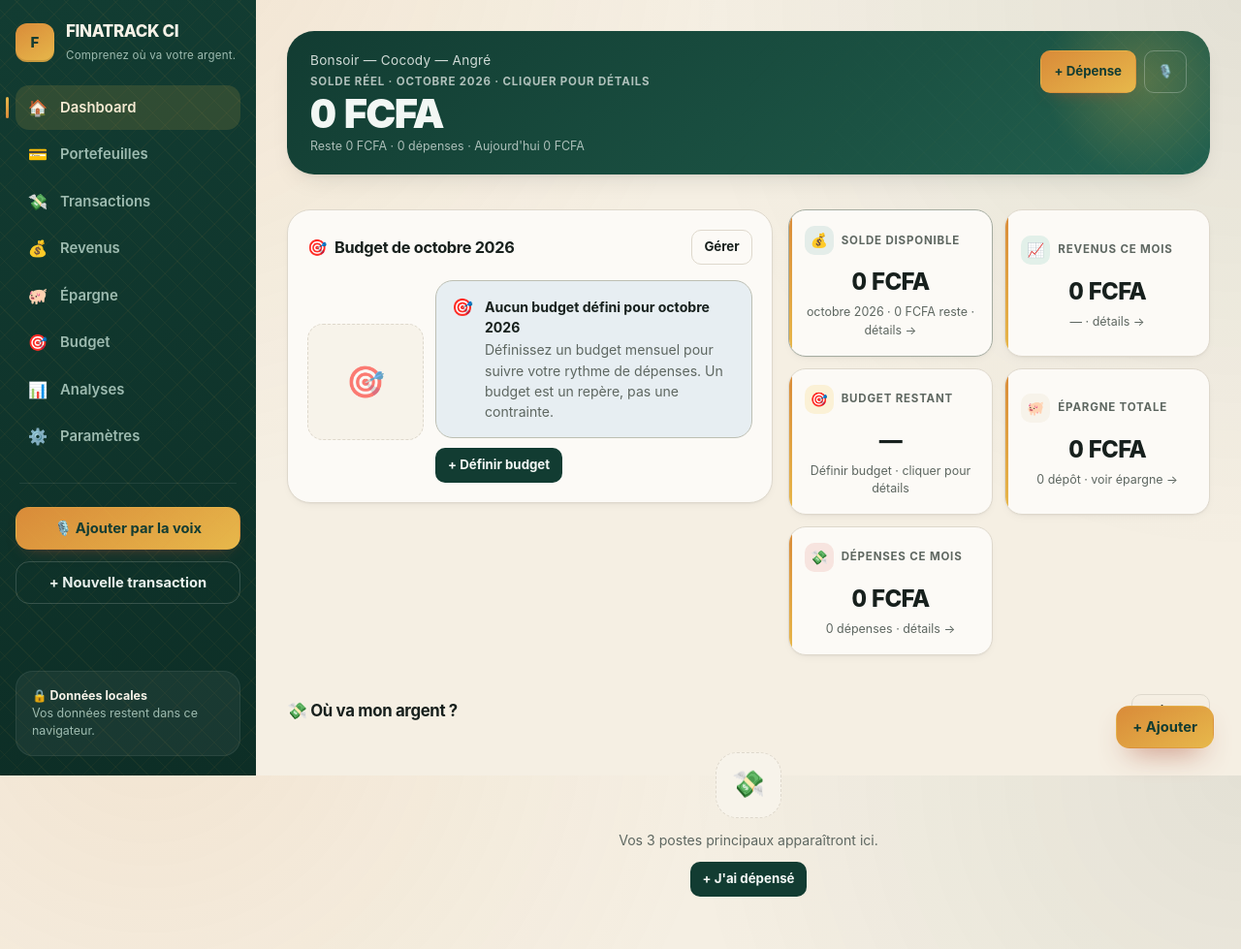
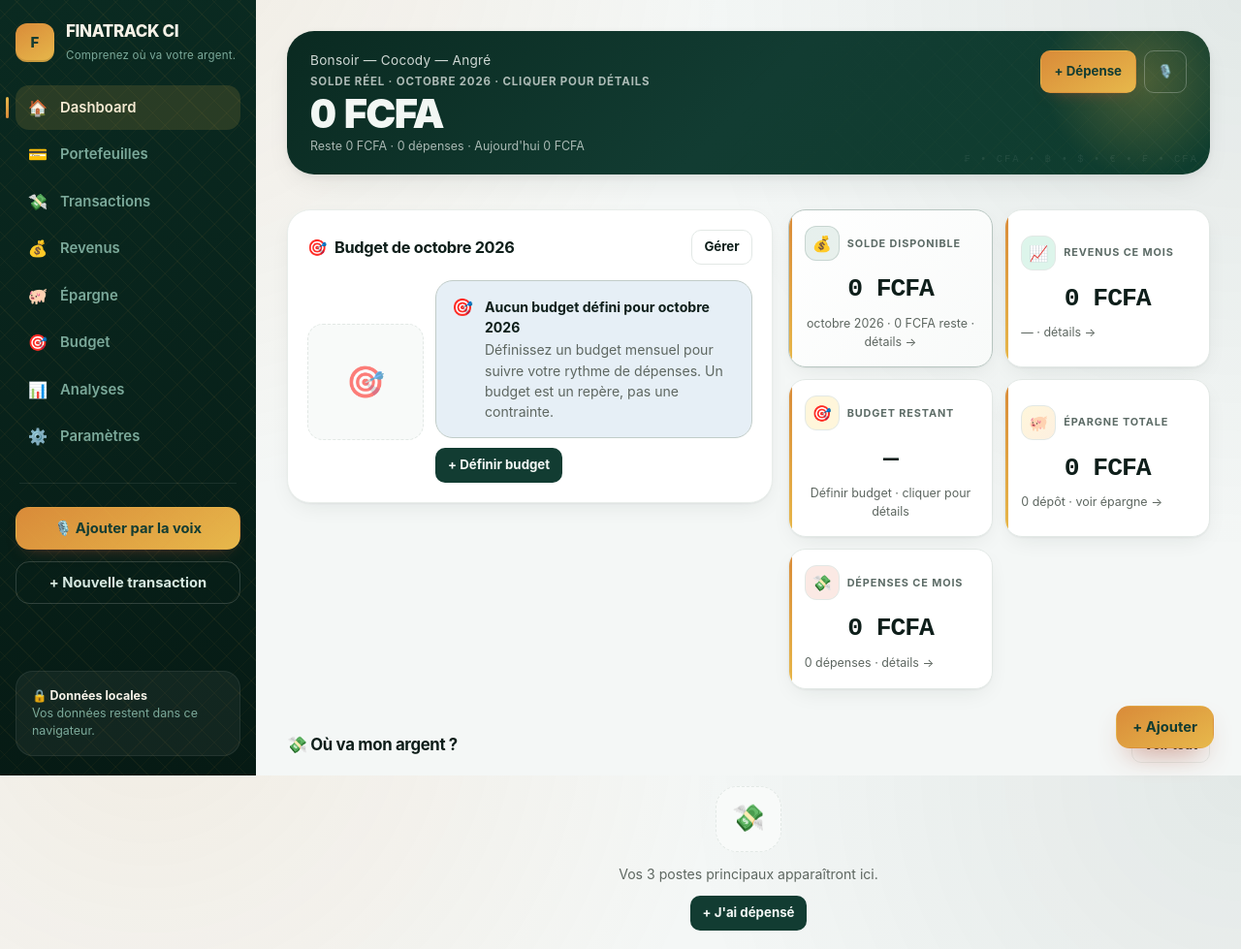
Before and after one commit to Bervellearnaud/finatrack, a website: page index.html in a window 1280 px wide. Shown: the top 979 px of the page at 97% size. Drawn offline with Linux system fonts and the light colour scheme; sample sign-in values are in the browser's storage.

Commit message:
v3.2.0: theme finance pro - background #F4F7F6 cartes blanches, chiffres tabulaires, ombres banque, grille subtile, hero filigrane CFA

```diff
--- a/css/components.css
+++ b/css/components.css
@@ -1008,7 +1008,17 @@
     border: 1px solid rgba(46, 204, 138, 0.2);
 }
 
-/* Cartes */
+/* Cartes — light finance pro */
+.card, .kpi-card, .top3-card, .flow-step, .stat-card {
+    background: #FFFFFF;
+    border: 1px solid #E8EDEA;
+    box-shadow: var(--shadow-card);
+}
+.card:hover {
+    border-color: #D5DDDA;
+}
+
+/* Cartes sombres */
 [data-theme="dark"] .card,
 [data-theme="dark"] .kpi-card,
 [data-theme="dark"] .top3-card,
--- a/css/style.css
+++ b/css/style.css
@@ -8,36 +8,43 @@
    1. DESIGN TOKENS
    -------------------------------------------------------------------------- */
 :root {
-    /* Couleurs de marque (spécification) */
-    --primary: #123C32;
+    /* Couleurs de marque — finance pro (spécification §5 conservée, fonds revus pour look banque) */
+    --primary: #123C32;          /* vert billet profond — banque */
     --primary-light: #1E5A4A;
-    --secondary: #D98B39;
-    --accent: #E7B84B;
+    --secondary: #D98B39;        /* orange cuivre — accent finance */
+    --accent: #E7B84B;           /* or — prospérité */
     --earth: #A94A32;
-    --background: #F5EFE3;
-    --surface: #FCFAF6;
-    --text: #17201D;
-    --text-muted: #6B756F;
-    --border: #DED8CC;
-    --success: #2E7D5B;
-    --danger: #B94735;
+    --background: #F4F7F6;       /* gris-vert très clair — app bancaire (était #F5EFE3 beige) */
+    --surface: #FFFFFF;          /* cartes blanches pures — style Wave/Djamo/Bank */
+    --text: #0E1E1A;             /* noir-vert profond — chiffres qui claquent */
+    --text-muted: #5C6B66;
+    --border: #E2E8E5;           /* bordure fine bancaire */
+    --success: #0E8A5A;          /* vert positif finance */
+    --danger: #D93D4A;           /* rouge financier */
 
-    /* Dérivés */
-    --primary-soft: #E4EDE9;
-    --secondary-soft: #FBEEDC;
-    --accent-soft: #FBF1D6;
-    --earth-soft: #F7E4DF;
-    --success-soft: #E2F0E9;
-    --danger-soft: #F8E3DF;
-    --info-soft: #E7EEF2;
+    /* Dérivés — tons pastel finance */
+    --primary-soft: #E6F0ED;
+    --secondary-soft: #FDF0E0;
+    --accent-soft: #FFF6DB;
+    --earth-soft: #FBE9E4;
+    --success-soft: #DDF5EB;
+    --danger-soft: #FEE5E7;
+    --info-soft: #E6EFF6;
 
-    /* Surfaces & profondeur */
-    --surface-2: #F7F3EA;
-    --surface-3: #F1EBDF;
-    --sidebar-bg: #123C32;
-    --sidebar-bg-2: #0D2E26;
-    --sidebar-text: #E9F1ED;
-    --sidebar-muted: #9DBBB0;
+    /* Surfaces & profondeur — look banque pro */
+    --surface-2: #F8FAF9;
+    --surface-3: #EEF3F0;
+    --sidebar-bg: #0A2A21;       /* sidebar plus sombre, style banque privée */
+    --sidebar-bg-2: #061A14;
+    --sidebar-text: #D6E8E0;
+    --sidebar-muted: #7BA99A;
+
+    /* Finance tokens — nouveau v3.2 */
+    --finance-positive: #0E8A5A;
+    --finance-negative: #D93D4A;
+    --finance-neutral: #5C6B66;
+    --finance-gold: #C9A86A;
+    --finance-grid: rgba(18, 60, 50, 0.06);
 
     /* Rayons */
     --r-xs: 8px;
@@ -47,13 +54,14 @@
     --r-xl: 24px;
     --r-pill: 999px;
 
-    /* Ombres */
-    --shadow-xs: 0 1px 2px rgba(23, 32, 29, 0.05);
-    --shadow-sm: 0 1px 2px rgba(23, 32, 29, 0.04), 0 4px 12px -6px rgba(23, 32, 29, 0.10);
-    --shadow-md: 0 2px 4px rgba(23, 32, 29, 0.04), 0 12px 28px -14px rgba(23, 32, 29, 0.18);
-    --shadow-lg: 0 18px 48px -20px rgba(23, 32, 29, 0.28);
-    --ring: 0 0 0 3px rgba(217, 139, 57, 0.35);
-    --ring-primary: 0 0 0 3px rgba(18, 60, 50, 0.22);
+    /* Ombres — look banque pro, cartes qui flottent */
+    --shadow-xs: 0 1px 2px rgba(10, 42, 33, 0.04);
+    --shadow-sm: 0 1px 3px rgba(10, 42, 33, 0.06), 0 4px 16px -4px rgba(10, 42, 33, 0.08);
+    --shadow-md: 0 2px 8px rgba(10, 42, 33, 0.06), 0 12px 32px -12px rgba(10, 42, 33, 0.12);
+    --shadow-lg: 0 8px 32px -12px rgba(10, 42, 33, 0.18), 0 20px 60px -20px rgba(10, 42, 33, 0.20);
+    --shadow-card: 0 1px 2px rgba(10, 42, 33, 0.05), 0 8px 24px -8px rgba(10, 42, 33, 0.10);
+    --ring: 0 0 0 3px rgba(217, 139, 57, 0.25);
+    --ring-primary: 0 0 0 3px rgba(18, 60, 50, 0.15);
 
     /* Espacements */
     --sp-1: 4px;
@@ -108,27 +116,31 @@
     color-scheme: light;
 }
 
-/* Thème sombre — refonte v3.1 : contraste fort, distinction immédiate */
+/* Thème sombre — finance pro v3.2 : banque privée, néo-banque */
 [data-theme="dark"] {
-    /* Couleurs vives qui claquent sur fond sombre */
-    --primary: #2ECC8A;
+    /* Couleurs vives finance qui claquent — style Revolut/Wave sombre */
+    --primary: #2ECC8A;         /* émeraude billet */
     --primary-light: #4DE8A5;
-    --secondary: #FF9F43;
-    --accent: #FFD93D;
+    --secondary: #FF9F43;       /* orange cuivre */
+    --accent: #FFD93D;          /* or */
     --earth: #FF6B6B;
     --success: #2ECC8A;
     --danger: #FF5A5F;
+    --finance-positive: #2ECC8A;
+    --finance-negative: #FF6B7A;
+    --finance-gold: #FFD93D;
+    --finance-grid: rgba(46, 204, 138, 0.08);
 
-    /* Fonds : 3 niveaux bien distincts du clair */
-    --background: #080E0C;      /* quasi noir vert - très différent de #F5EFE3 clair */
-    --surface: #121E1B;         /* cartes - sombre mais lisible */
-    --surface-2: #1A2E27;       /* secondaire - + clair que surface */
-    --surface-3: #223D33;       /* hover / tracks */
+    /* Fonds : banque sombre pro */
+    --background: #050A08;      /* noir profond — appli bancaire */
+    --surface: #0F1F1B;         /* cartes sombres */
+    --surface-2: #162A23;
+    --surface-3: #1E3A30;
 
-    --text: #E8F5EF;            /* blanc cassé vert très clair */
-    --text-muted: #A8C0B6;      /* gris-vert clair, plus lisible */
+    --text: #E8F5EF;
+    --text-muted: #A8C0B6;
     --text-soft: #8FA99E;
-    --border: #1E352E;          /* bordure visible mais subtile */
+    --border: #1C332B;
 
     --primary-soft: #0F2A22;
     --secondary-soft: #2E2112;
@@ -455,16 +467,24 @@ button, input, select, textarea { font: inherit; color: inherit; }
     margin-top: var(--sp-4); display: flex; align-items: flex-end;
     justify-content: space-between; gap: var(--sp-3); flex-wrap: wrap;
 }
-.hero-balance .label { font-size: var(--fs-xs); text-transform: uppercase; letter-spacing: 0.08em; color: rgba(242,247,244,.7); }
-.hero-balance .value { font-size: clamp(1.6rem, 8vw, 2.1rem); font-weight: 800; letter-spacing: -0.03em; }
+.hero-balance .label { font-size: 0.68rem; text-transform: uppercase; letter-spacing: 0.1em; color: rgba(242,247,244,.65); font-weight: 600; }
+.hero-balance .value {
+    font-size: clamp(1.8rem, 8vw, 2.4rem);
+    font-weight: 800;
+    letter-spacing: -0.04em;
+    font-variant-numeric: tabular-nums;
+    font-family: var(--font-num);
+    text-shadow: 0 1px 2px rgba(0,0,0,0.2);
+}
 .hero-badges { display: flex; gap: var(--sp-2); flex-wrap: wrap; margin-top: var(--sp-4); }
 .hero-chip {
     display: inline-flex; align-items: center; gap: 6px;
-    background: rgba(255, 255, 255, 0.12); border: 1px solid rgba(255, 255, 255, 0.14);
-    padding: 6px 10px; border-radius: var(--r-pill); font-size: var(--fs-sm); font-weight: 600;
+    background: rgba(255, 255, 255, 0.10); border: 1px solid rgba(255, 255, 255, 0.12);
+    padding: 6px 12px; border-radius: var(--r-pill); font-size: 0.78rem; font-weight: 600;
+    backdrop-filter: blur(8px);
 }
-.hero-chip .pos { color: #A8E6C8; }
-.hero-chip .neg { color: #F3B9A9; }
+.hero-chip .pos { color: #6EE7B7; font-weight: 700; }
+.hero-chip .neg { color: #FCA5A5; font-weight: 700; }
 
 /* Carte d'appel à l'action : texte à gauche, boutons à droite (empilés sur mobile) */
 .card-cta {
@@ -500,23 +520,31 @@ button, input, select, textarea { font: inherit; color: inherit; }
     position: relative; overflow: hidden;
     background: var(--surface); border: 1px solid var(--border);
     border-radius: var(--r-lg); padding: var(--sp-4);
-    box-shadow: var(--shadow-sm);
+    box-shadow: var(--shadow-card);
     transition: transform var(--t), box-shadow var(--t), border-color var(--t);
 }
-.kpi:hover { transform: translateY(-2px); box-shadow: var(--shadow-md); }
+.kpi:hover { transform: translateY(-2px); box-shadow: var(--shadow-md); border-color: #D5DDDA; }
 .kpi-top { display: flex; align-items: center; gap: var(--sp-2); margin-bottom: 10px; }
 .kpi-ico {
-    width: 30px; height: 30px; border-radius: 10px; display: grid; place-items: center;
-    font-size: 0.9rem; background: var(--surface-2); flex: 0 0 auto;
+    width: 36px; height: 36px; border-radius: 12px; display: grid; place-items: center;
+    font-size: 1rem; background: var(--surface-2); flex: 0 0 auto;
+    border: 1px solid var(--border);
 }
-.kpi-label { font-size: var(--fs-xs); text-transform: uppercase; letter-spacing: 0.07em; color: var(--text-soft); font-weight: 700; }
-.kpi-value { font-size: clamp(1.15rem, 5.6vw, 1.5rem); font-weight: 800; letter-spacing: -0.03em; }
-.kpi-sub { font-size: var(--fs-sm); color: var(--text-soft); margin-top: 4px; }
-.kpi-balance { border-color: color-mix(in srgb, var(--primary) 28%, var(--border)); }
-.kpi-balance .kpi-ico { background: var(--primary-soft); }
+.kpi-label { font-size: 0.68rem; text-transform: uppercase; letter-spacing: 0.08em; color: var(--text-muted); font-weight: 700; }
+.kpi-value {
+    font-size: clamp(1.25rem, 6vw, 1.65rem);
+    font-weight: 800;
+    letter-spacing: -0.04em;
+    font-variant-numeric: tabular-nums;
+    font-family: var(--font-num);
+}
+.kpi-sub { font-size: var(--fs-sm); color: var(--text-soft); margin-top: 6px; display: flex; align-items: center; gap: 6px; }
+.kpi-balance { border-color: color-mix(in srgb, var(--primary) 20%, var(--border)); background: linear-gradient(135deg, #FFFFFF 0%, #F8FAF9 100%); }
+.kpi-balance .kpi-ico { background: linear-gradient(135deg, var(--primary-soft), #E8F0EC); border-color: color-mix(in srgb, var(--primary) 15%, transparent); }
 .kpi-income .kpi-ico { background: var(--success-soft); }
 .kpi-expense .kpi-ico { background: var(--earth-soft); }
 .kpi-budget .kpi-ico { background: var(--accent-soft); }
+.kpi-savings .kpi-ico { background: linear-gradient(135deg, #FFF6DB, #FDF0E0); }
 .kpi-accent-rule {
     position: absolute; left: 0; top: 0; bottom: 0; width: 3px;
     background: linear-gradient(var(--secondary), var(--accent));
@@ -819,6 +847,63 @@ button, input, select, textarea { font: inherit; color: inherit; }
 .top3-value { font-weight: 800; font-size: 1rem; }
 
 /* --------------------------------------------------------------------------
+   FINANCE PRO THEME v3.2 — look banque/Wave/Djamo
+   -------------------------------------------------------------------------- */
+/* Cartes blanches pures avec ombre bancaire */
+.card {
+    background: #FFFFFF;
+    border: 1px solid #E8EDEA;
+    box-shadow: var(--shadow-card);
+}
+.card:hover {
+    border-color: #D5DDDA;
+    box-shadow: var(--shadow-sm);
+}
+
+/* Montants en chiffres tabulaires — style financier */
+.tx-amount, .kpi-value, .hero-balance .value, .stat-value, .top3-value {
+    font-variant-numeric: tabular-nums;
+    font-family: var(--font-num);
+}
+
+/* Pastille paiement — style bancaire avec bordure */
+.pay-badge {
+    border: 1px solid rgba(0,0,0,0.06);
+    box-shadow: 0 1px 2px rgba(0,0,0,0.04);
+}
+
+/* Grille financière subtile en fond de page */
+.page::before {
+    content: "";
+    position: fixed;
+    inset: 0;
+    pointer-events: none;
+    opacity: 0.015;
+    background-image:
+        linear-gradient(var(--finance-grid) 1px, transparent 1px),
+        linear-gradient(90deg, var(--finance-grid) 1px, transparent 1px);
+    background-size: 24px 24px;
+    z-index: -1;
+}
+
+/* Bandeau finance en haut — filigrane billets */
+.hero {
+    background: linear-gradient(135deg, #0A2A21 0%, #123C32 50%, #0E3D2E 100%);
+    position: relative;
+}
+.hero::before {
+    content: "₣ • CFA • ฿ • $ • € • ₣ • CFA";
+    position: absolute;
+    right: 12px;
+    bottom: 8px;
+    font-size: 0.65rem;
+    letter-spacing: 0.2em;
+    color: rgba(255,255,255,0.08);
+    font-family: var(--font-num);
+    pointer-events: none;
+}
+
+/* --------------------------------------------------------------------------
    11. PRINT
    -------------------------------------------------------------------------- */
 @media print {
--- a/sw.js
+++ b/sw.js
@@ -12,7 +12,7 @@
      • aucune requête vers un autre domaine n'est interceptée.
    ========================================================================== */
 
-const VERSION = "finatrack-v3.1.1";   /* v3.1.1 : fix mobile epargne + fix date sticky qui se fixe au scroll */
+const VERSION = "finatrack-v3.2.0";   /* v3.2.0 : theme finance pro - look banque Wave/Djamo, chiffres tabulaires, cartes blanches, grille subtile */
 const CACHE_NAME = VERSION + "-static";
 
 /* Chemins relatifs : le service worker fonctionne aussi dans un sous-dossier
```
